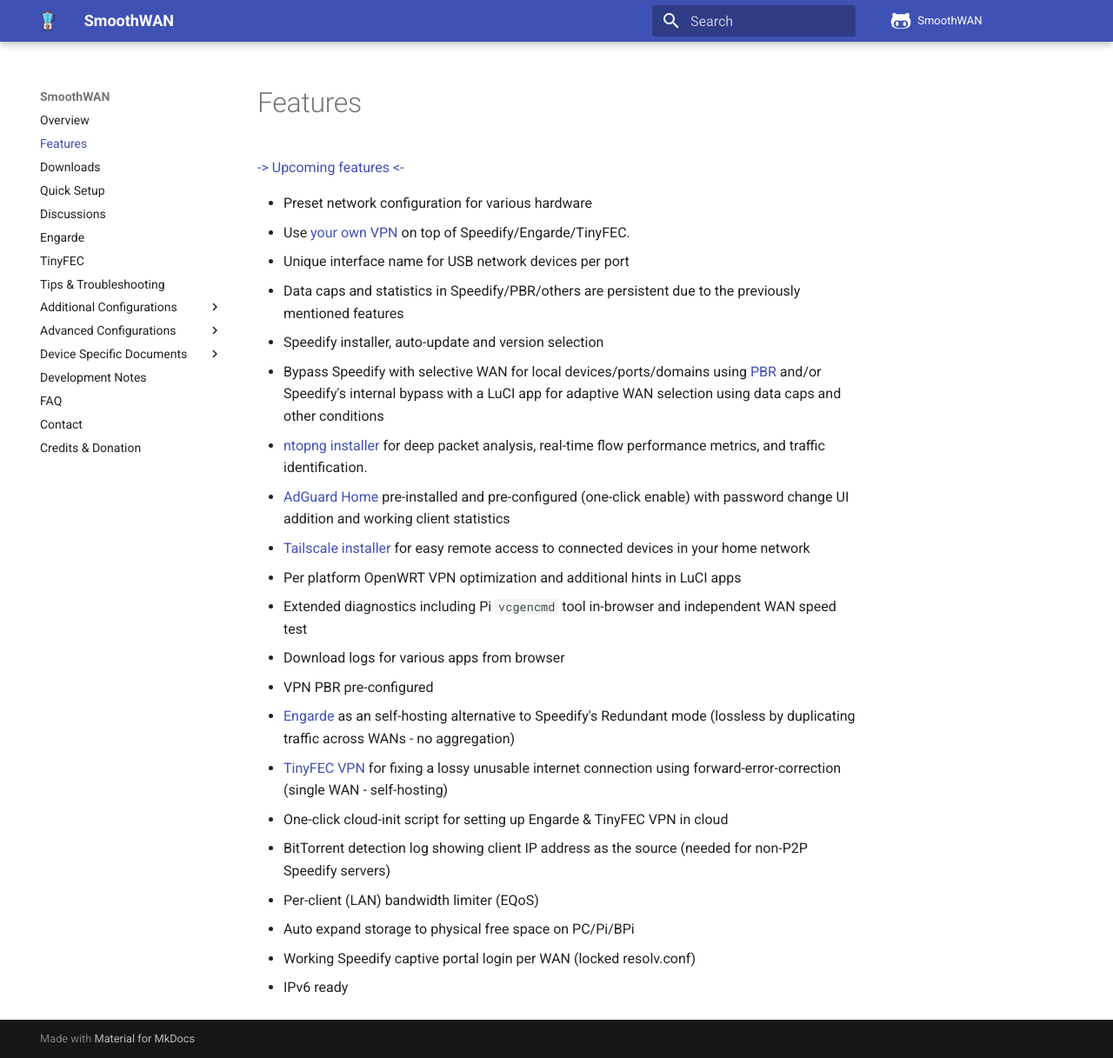
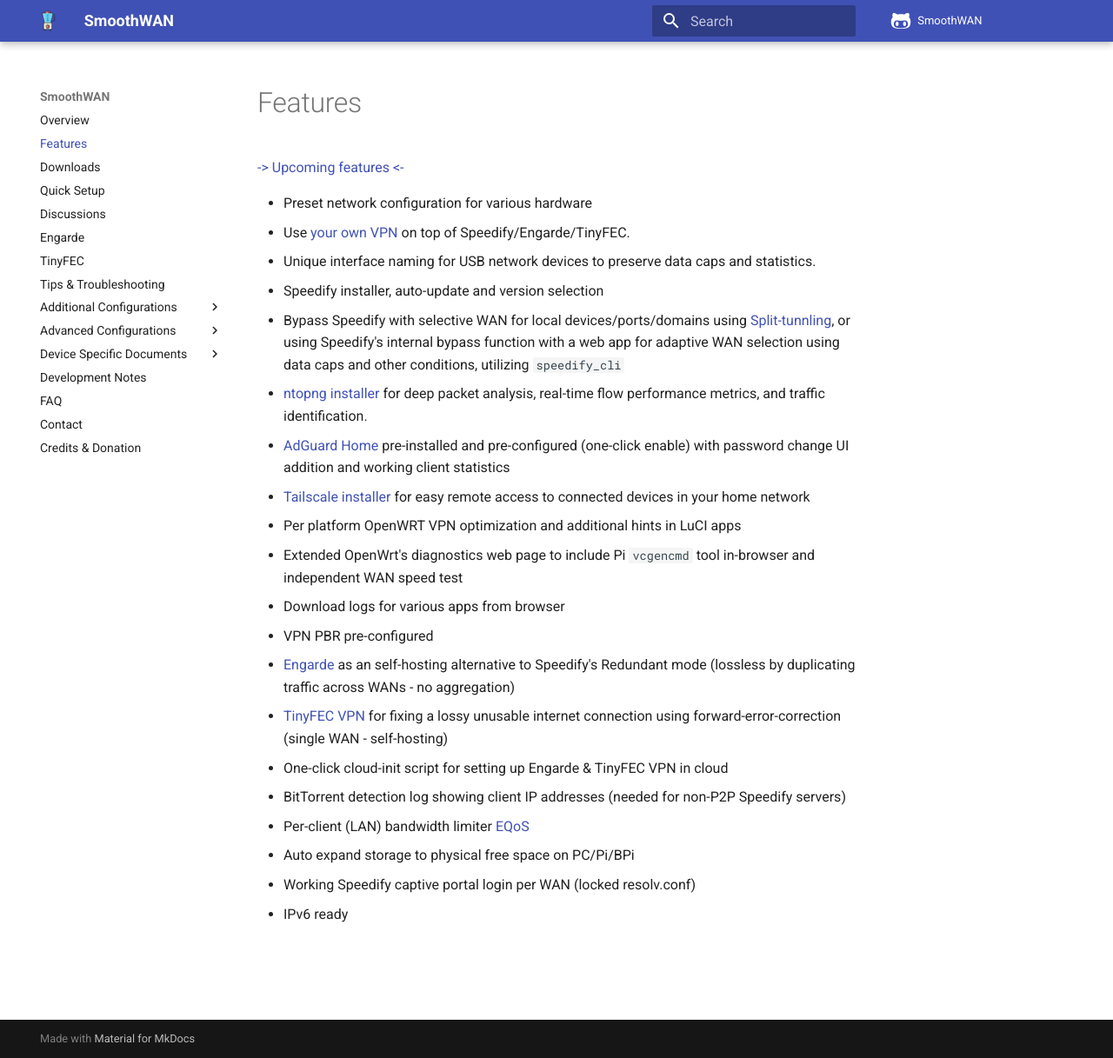
Before and after one commit to SmoothWAN/SmoothWAN-docs, an MkDocs documentation site: the page built from docs/features.md, in a window 1280 px wide and 1217 px high. Shown: the whole window at 87% size. Built offline with MkDocs 1.6.1 and Material for MkDocs 9.7.7, drawn with Linux system fonts in a browser that asks for light colours; comment, search, counter and statistics services are not loaded.

Commit message:
Features cleanup

```diff
--- a/docs/features.md
+++ b/docs/features.md
@@ -2,22 +2,21 @@
 
 - Preset network configuration for various hardware
 - Use [your own VPN](https://smoothwan.com/vpn/) on top of Speedify/Engarde/TinyFEC.
-- Unique interface name for USB network devices per port
-- Data caps and statistics in Speedify/PBR/others are persistent due to the previously mentioned features
+- Unique interface naming for USB network devices to preserve data caps and statistics.
 - Speedify installer, auto-update and version selection
-- Bypass Speedify with selective WAN for local devices/ports/domains using [PBR](https://docs.openwrt.melmac.net/pbr/) and/or Speedify's internal bypass with a LuCI app for adaptive WAN selection using data caps and other conditions
+- Bypass Speedify with selective WAN for local devices/ports/domains using [Split-tunnling](wanbyp), or using Speedify's internal bypass function with a web app for adaptive WAN selection using data caps and other conditions, utilizing `speedify_cli`
 - [ntopng installer](https://www.ntop.org/products/traffic-analysis/ntop/) for deep packet analysis, real-time flow performance metrics, and traffic identification.
 - [AdGuard Home](https://github.com/TalalMash/SmoothWAN/wiki/Setting-up-AdGuard-Home-(GL.iNet)) pre-installed and pre-configured (one-click enable) with password change UI addition and working client statistics
 - [Tailscale installer](https://github.com/TalalMash/SmoothWAN/wiki/Setting-up-Tailscale) for easy remote access to connected devices in your home network
 - Per platform OpenWRT VPN optimization and additional hints in LuCI apps
-- Extended diagnostics including Pi `vcgencmd` tool in-browser and independent WAN speed test
+- Extended OpenWrt's diagnostics web page to include Pi `vcgencmd` tool in-browser and independent WAN speed test
 - Download logs for various apps from browser
 - VPN PBR pre-configured
 - [Engarde](/engarde) as an self-hosting alternative to Speedify's Redundant mode (lossless by duplicating traffic across WANs - no aggregation)
 - [TinyFEC VPN](/tinyfec) for fixing a lossy unusable internet connection using forward-error-correction (single WAN - self-hosting)
 - One-click cloud-init script for setting up Engarde & TinyFEC VPN in cloud
-- BitTorrent detection log showing client IP address as the source (needed for non-P2P Speedify servers)
-- Per-client (LAN) bandwidth limiter (EQoS)
+- BitTorrent detection log showing client IP addresses (needed for non-P2P Speedify servers)
+- Per-client (LAN) bandwidth limiter [EQoS](https://github.com/Huangjoe123/luci-app-eqos)
 - Auto expand storage to physical free space on PC/Pi/BPi
 - Working Speedify captive portal login per WAN (locked resolv.conf)
 - IPv6 ready
```
